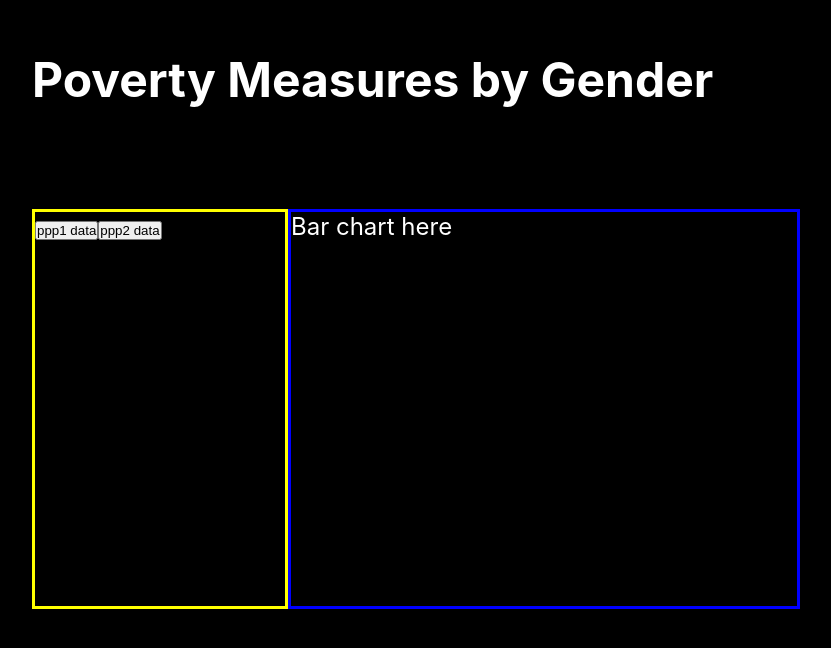
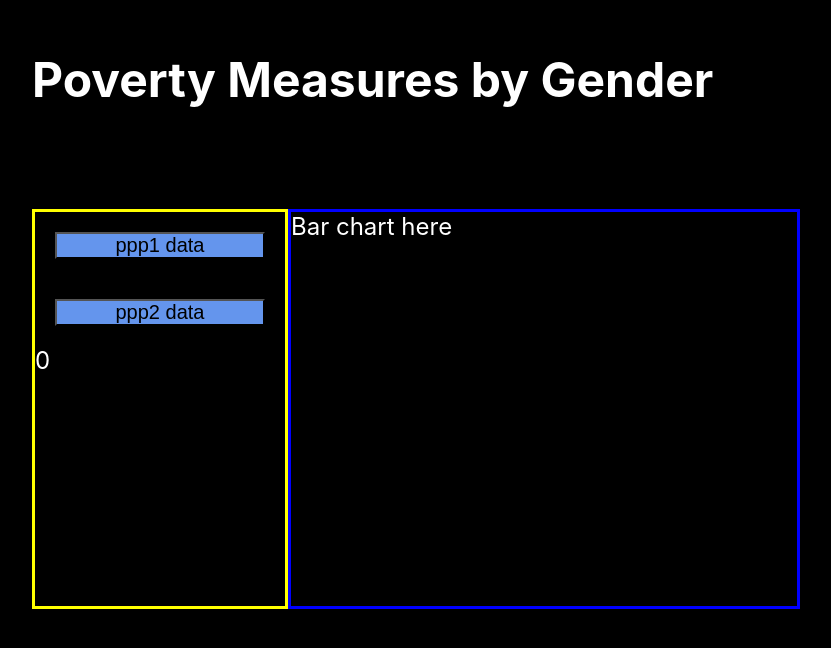
Before and after one commit to solenedel/viz-challenge-2022, a React (Create React App) app: page / in a window 1280 px wide. Shown: the top 648 px of the page, without its empty margins (224-1055 px from the left). Built offline with nearby package versions, Linux system fonts and the light colour scheme.

Commit message:
check state of data

```diff
--- a/src/components/Dropdown.jsx
+++ b/src/components/Dropdown.jsx
@@ -4,18 +4,20 @@ import axios from "axios";
 const Dropdown = () => {
   const [data, setData] = useState([]);
 
+  // request data for ppp1 OR ppp2 from backend
   const getData = (ppp) => {
     axios
       .get(`http://localhost:8081/data/${ppp}`)
       .then((res) => {
         setData([...res.data]);
-        console.log("DATA TO FRONTEND: ", res);
+        // console.log(`DATA for ${ppp} `, res);
       })
       .catch((err) => {
         console.log(err);
       });
   };
 
+  // TODO - refactor getData to make more modular if time
   return (
     <div id="dropdown-section">
       <button type="button" onClick={() => getData("ppp1")}>
@@ -24,6 +26,7 @@ const Dropdown = () => {
       <button type="button" onClick={() => getData("ppp2")}>
         ppp2 data
       </button>
+      {data.length && console.log("DATA STATE: ", data[0].gender)}
     </div>
   );
 };
--- a/src/index.css
+++ b/src/index.css
@@ -50,4 +50,12 @@ main {
 #dropdown-section {
   border: solid yellow 3px;
   width: 20vw;
+  display: flex;
+  flex-direction: column;
 }
+
+button {
+  background-color: cornflowerblue;
+  margin: 20px;
+  font-size: 20px;
+}
```
